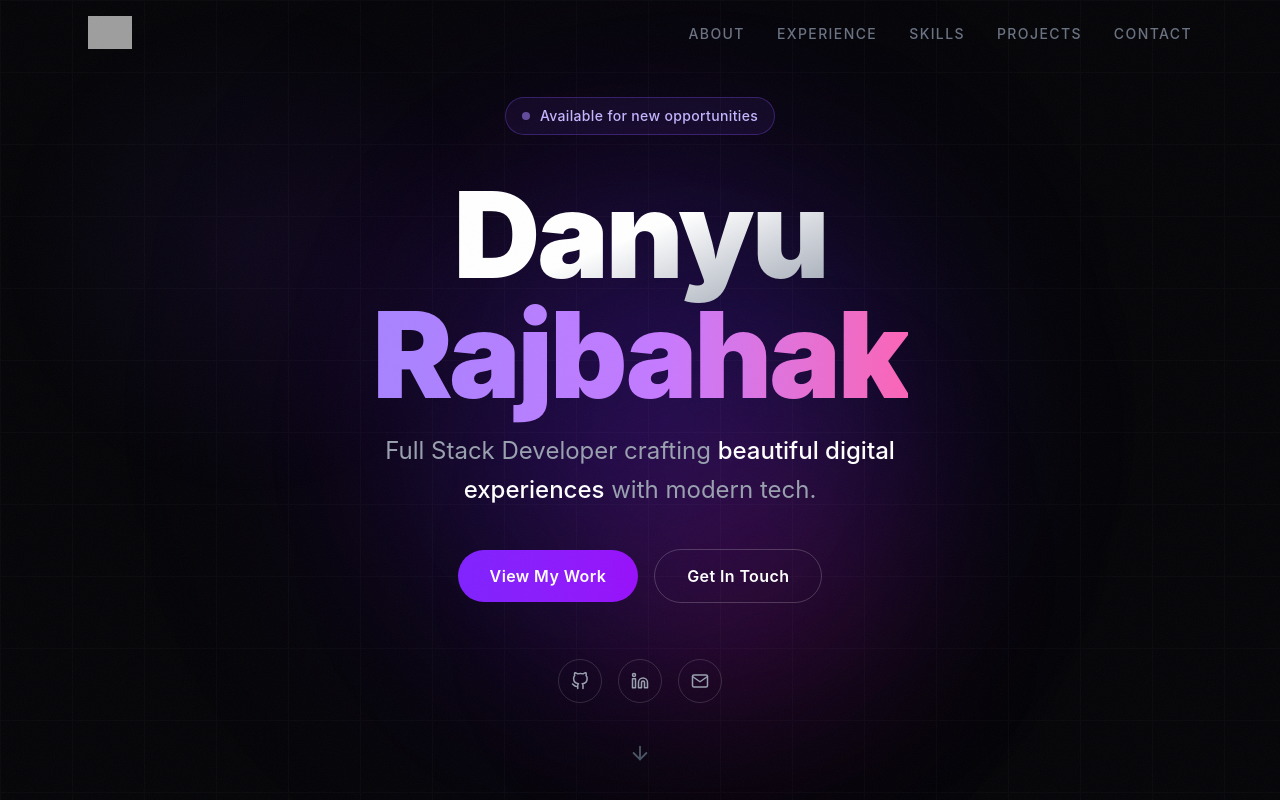
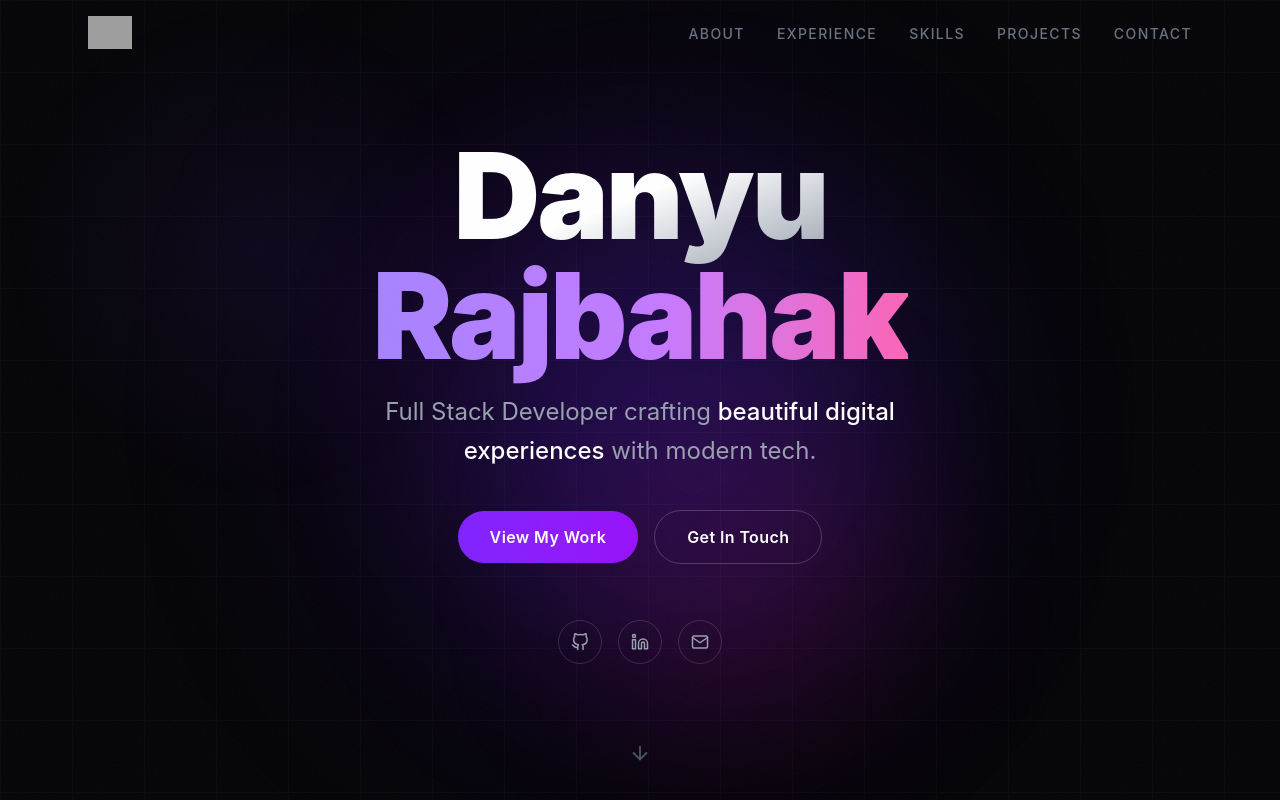
Before and after one commit to rajbahakdanyu/portfolio, a Next.js app: page / in a window 1280 px wide. Shown: the top 800 px of the page. Built offline with nearby package versions, Linux system fonts and the light colour scheme; grey boxes are pictures that could not be loaded.

Commit message:
feat: remove badge for new opportunities from HeroSection component

```diff
--- a/components/HeroSection.tsx
+++ b/components/HeroSection.tsx
@@ -59,17 +59,6 @@ export default function HeroSection() {
         style={{ y, opacity }}
         className="relative z-10 text-center px-6 max-w-5xl mx-auto will-change-[transform,opacity]"
       >
-        {/* Badge */}
-        <motion.div
-          initial={{ opacity: 0, y: 20 }}
-          animate={{ opacity: 1, y: 0 }}
-          transition={{ delay: 0.2, duration: 0.6 }}
-          className="inline-flex items-center gap-2.5 px-4 py-2 rounded-full border border-violet-500/30 bg-violet-500/[0.08] text-violet-300 text-sm font-medium mb-10 tracking-wide"
-        >
-          <span className="w-2 h-2 rounded-full bg-violet-400 animate-pulse" />
-          Available for new opportunities
-        </motion.div>
-
         {/* Name */}
         <motion.h1
           initial={{ opacity: 0, y: 30 }}
```
